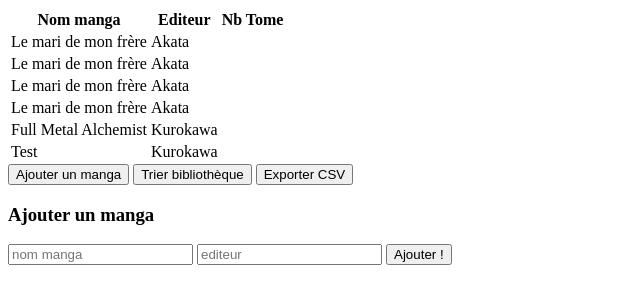
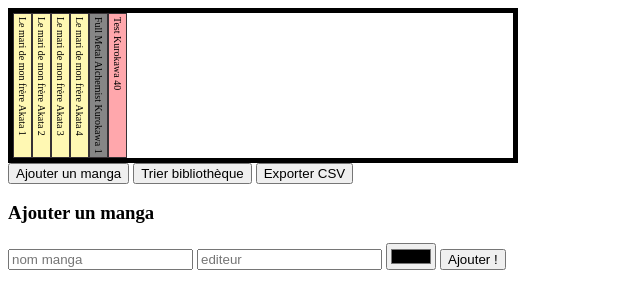
Before and after one commit to tatianaJacques/SortManga, a plain HTML site: page index.html in a window 1280 px wide. Both pictures are taken after a click on the button "Ajouter un manga". Shown: the whole page, without its empty margins (0-640 px from the left). Drawn offline with nearby package versions, Linux system fonts and the light colour scheme; files that its build step writes are made by us from their sources.

Commit message:
Update index.html

```diff
--- a/index.html
+++ b/index.html
@@ -3,40 +3,22 @@
 <head>
     <meta charset="UTF-8">
     <title>Title</title>
+    <link rel="stylesheet" type="text/css" href="app.css">
 </head>
 <body>
 
-<style>
-    .addMangaPopin {
-        display: none;
-    }
-
-    .addMangaPopin.open {
-        display: block;
-    }
-
-    .sortMangaPopin {
-        display: none;
-    }
-
-    .sortMangaPopin.open {
-        display: block;
-    }
-</style>
+<!-- 45 mangas par lignes pour commencer -->
 
     <div id="app">
-        <table>
-            <tr>
-                <th>Nom manga</th>
-                <th>Editeur</th>
-                <th>Nb Tome</th>
-            </tr>
-            <tr v-for="manga in mangas">
-                <td>{{ manga.title }}</td>
-                <td>{{ manga.editor }}</td>
-                <td>{{ manga.nbTome }}</td>
-            </tr>
-        </table>
+        <div class="biblio">
+            <div class="tomes">
+                <div class="tome" v-for="manga in mangas" class="tomes" v-bind:style="{ backgroundColor: manga.color }">
+                    <span>{{ manga.title }}</span>
+                    <span>{{ manga.editor }}</span>
+                    <span>{{ manga.numTome}}</span>
+                </div>
+            </div>
+        </div>
 
         <button v-on:click="openPopinManga">Ajouter un manga</button>
         <button v-on:click="openPopinBiblio">Trier bibliothèque</button>
@@ -46,6 +28,7 @@
             <h3>Ajouter un manga</h3>
             <input type="text" placeholder="nom manga" v-model="mangaTitle">
             <input type="text" placeholder="editeur" v-model="mangaEditor">
+            <input type="color" placeholder="" v-model="mangaColor">
             <button v-on:click="addManga">Ajouter !</button>
         </div>
 
```
